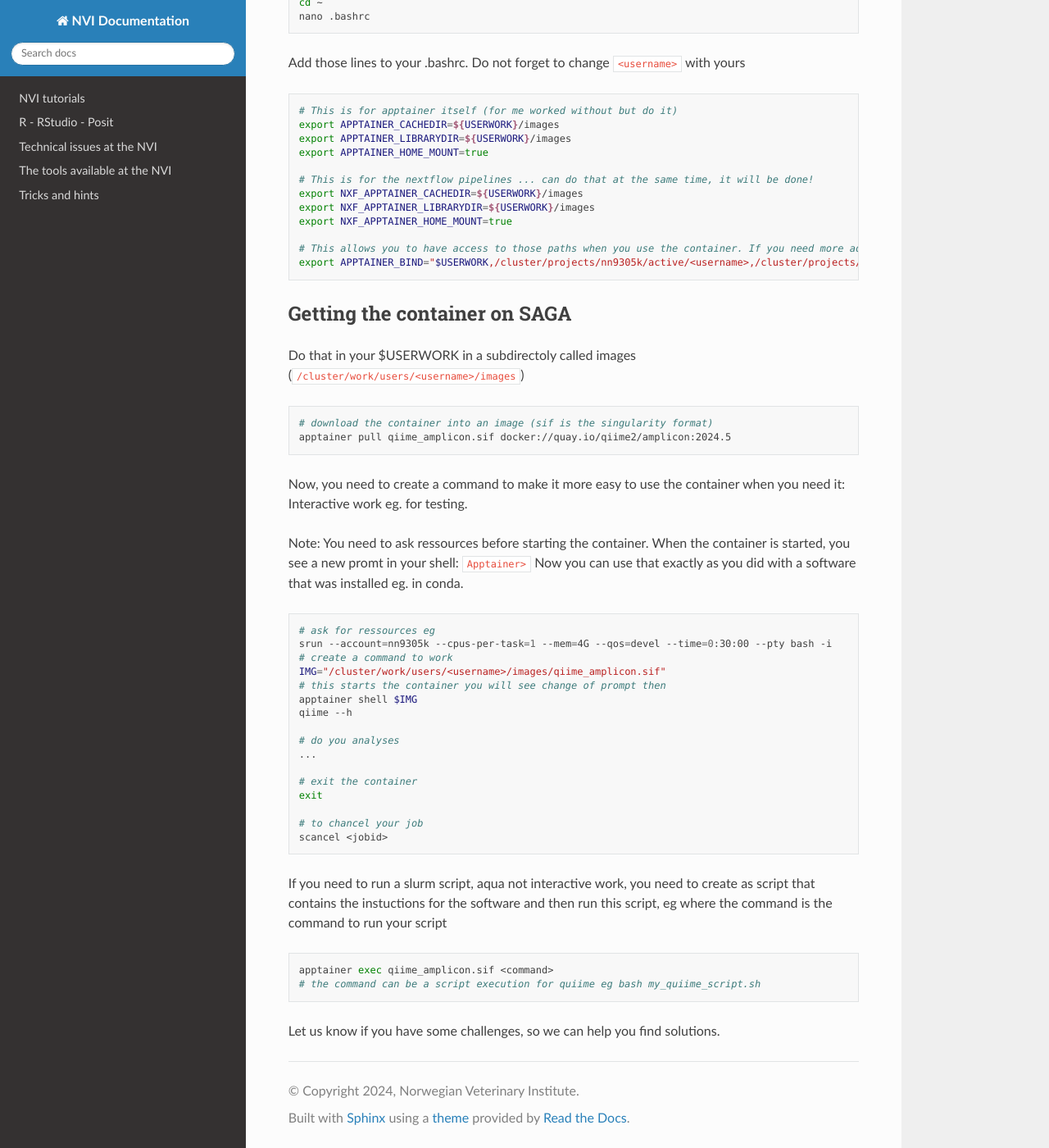
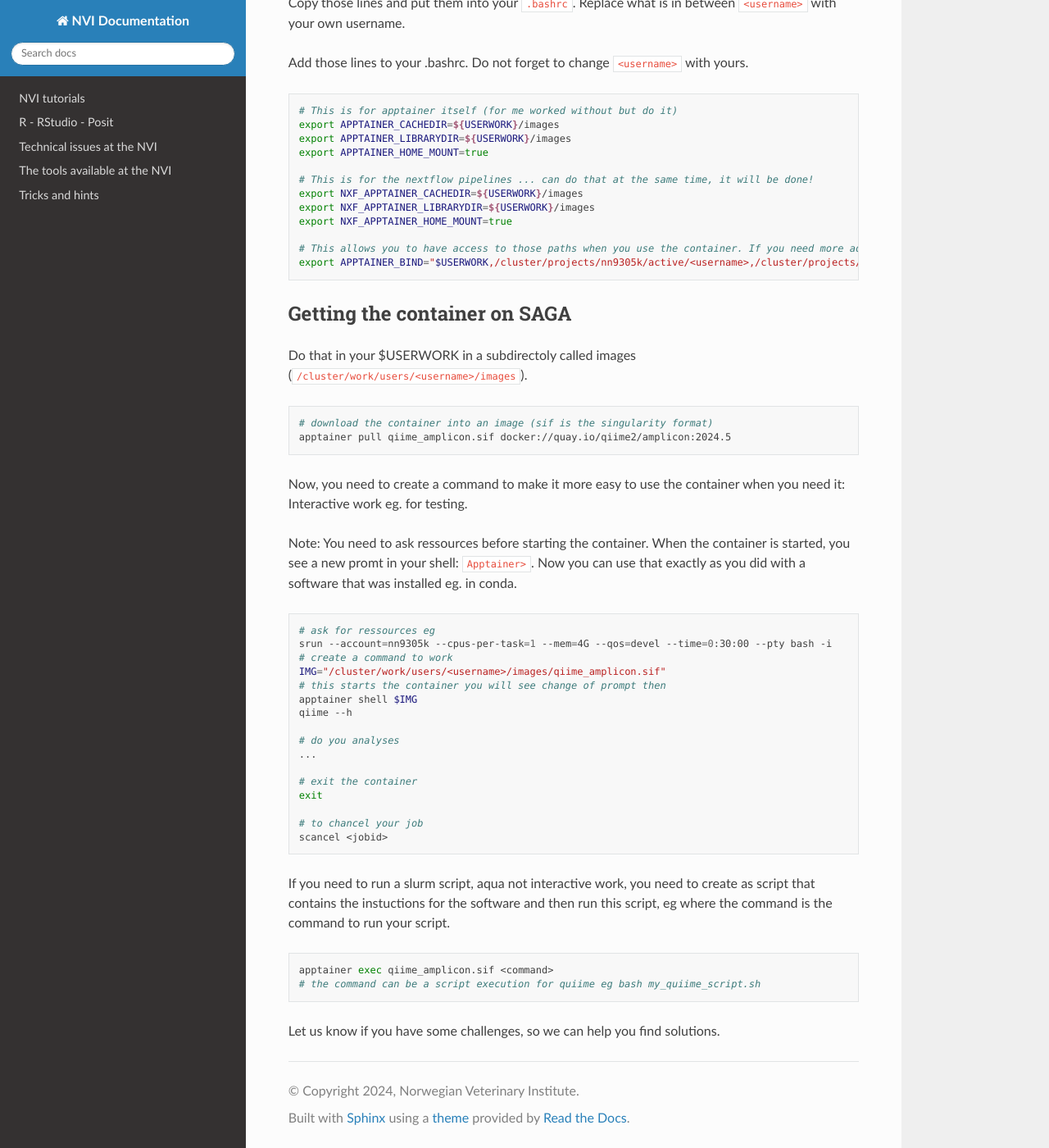
Before and after one commit to NorwegianVeterinaryInstitute/nvi-documentation, a Sphinx documentation site: the page built from docs/source/tutorials/qiime2_docker.md, in a window 1280 px wide and 1400 px high, scrolled down 428 px. Shown: the whole window at 82% size. Built offline with Sphinx 7.4.7 and the Read the Docs theme 2.0.0, drawn with Linux system fonts in a browser that asks for light colours; pages that are not in the unit, such as notebooks, are missing from menus; some of the changed text lies outside the part shown.

Commit message:
Update qiime2_docker.md
update

````diff
--- a/docs/source/tutorials/qiime2_docker.md
+++ b/docs/source/tutorials/qiime2_docker.md
@@ -6,15 +6,14 @@
 
 Some configuration is necessary to make it easier to use containers. To do that, we need to modify the file `.bashrc`, which is located in your home directory.
 
-Copy those lines and put them into your .bashrc
-Replace what is in between `<username>` with your own username
-
 ```bash
 cd ~
 nano .bashrc
 ```
+Copy those lines and put them into your `.bashrc`.
+Replace what is in between `<username>` with your own username.
 
-Add those lines to your .bashrc. Do not forget to change `<username>` with yours
+Add those lines to your .bashrc. Do not forget to change `<username>` with yours.
 ```bash
 # This is for apptainer itself (for me worked without but do it)
 export APPTAINER_CACHEDIR=${USERWORK}/images
@@ -32,7 +31,7 @@
 
 ## Getting the container on SAGA
 
-Do that in your $USERWORK  in a subdirectoly called images (`/cluster/work/users/<username>/images`)
+Do that in your $USERWORK  in a subdirectoly called images (`/cluster/work/users/<username>/images`).
 
 ```bash
 # download the container into an image (sif is the singularity format)
@@ -43,7 +42,7 @@
 Interactive work eg. for testing.
 
 Note: You need to ask ressources before starting the container.
-When the container is started, you see a new promt in your shell: `Apptainer>`
+When the container is started, you see a new promt in your shell: `Apptainer>`.
 Now you can use that exactly as you did with a software that was installed eg. in conda.
 
 ```bash
@@ -79,7 +78,7 @@
 
 If you need to run a slurm script, aqua not interactive work,
 you need to create as script that contains the instuctions for the
-software and then run this script, eg where the command is the command to run your script
+software and then run this script, eg where the command is the command to run your script.
 
 ```bash
 apptainer exec qiime_amplicon.sif <command>
````
